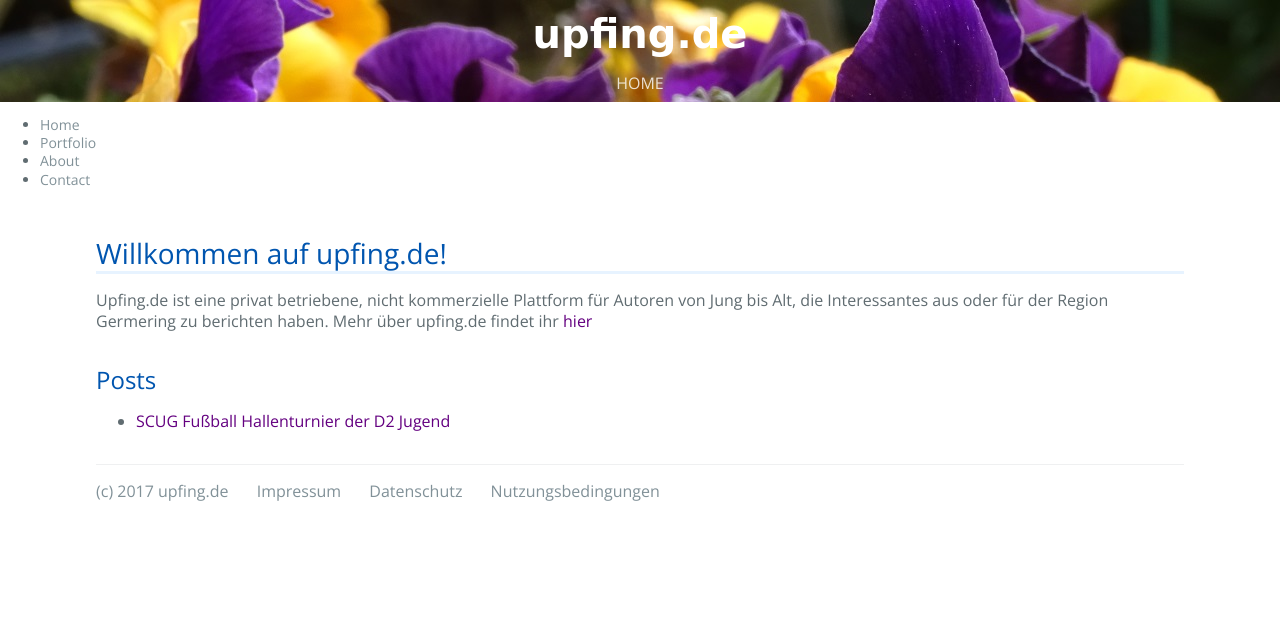
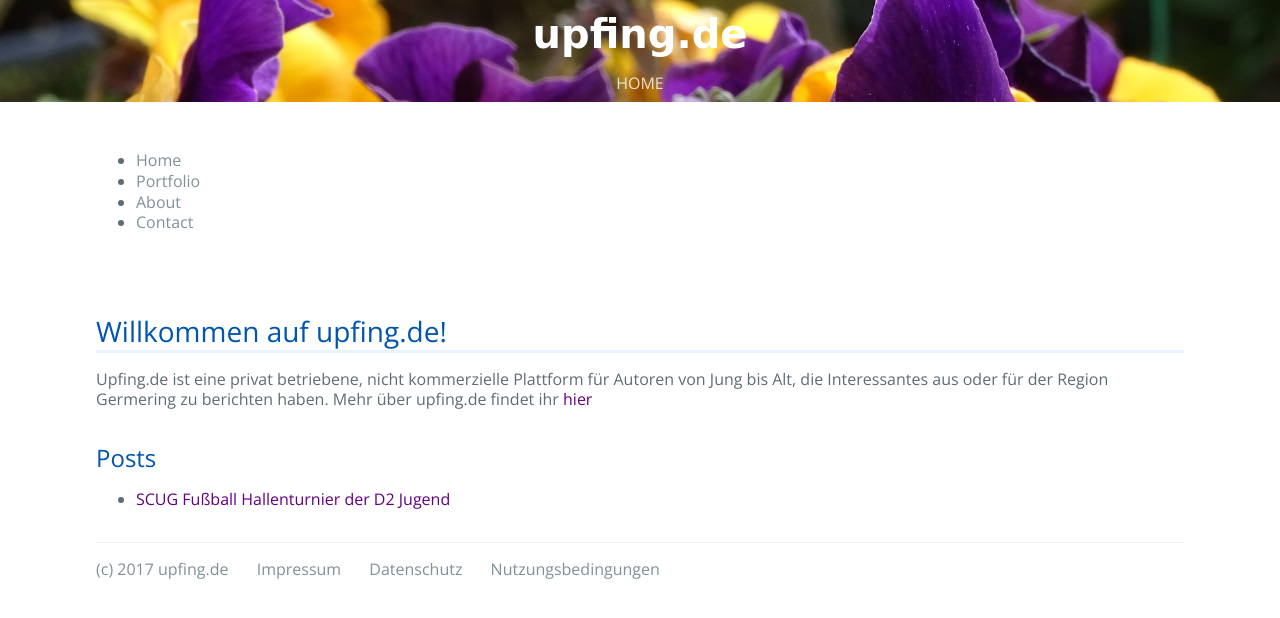
Before and after one commit to croedel/upfing, a Jekyll site: the page built from README.md, in a window 1280 px wide. Shown: the top 618 px of the page. Built offline with Jekyll 4.4.1, drawn with Linux system fonts in a browser that asks for light colours; our own code applies the rules of GitHub Pages for plain Markdown files; the repository's description, which GitHub fills in, is left out.

Commit message:
Update style.scss

```diff
--- a/assets/css/style.scss
+++ b/assets/css/style.scss
@@ -333,3 +333,4 @@ a:hover { text-decoration: underline; }
 @media screen and (max-width: 42em) { .site-footer-links { font-size: 0.8rem; } }
 
 .menu-links { color: #819198; margin-left: 0rem; margin-right: 1.5rem; }
+.clearfix { max-width: 20rem; padding: 2rem 6rem; margin: 1 auto; font-size: 1rem; }
```
